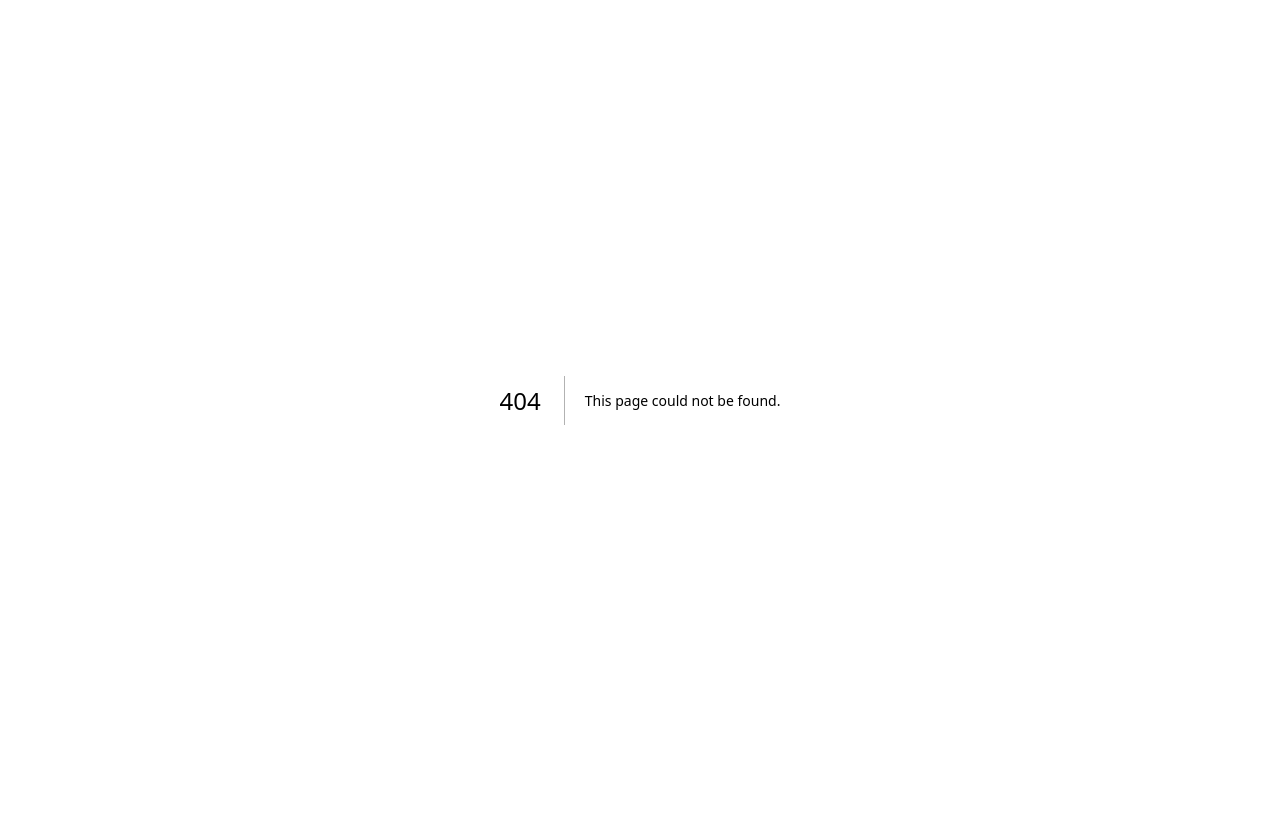
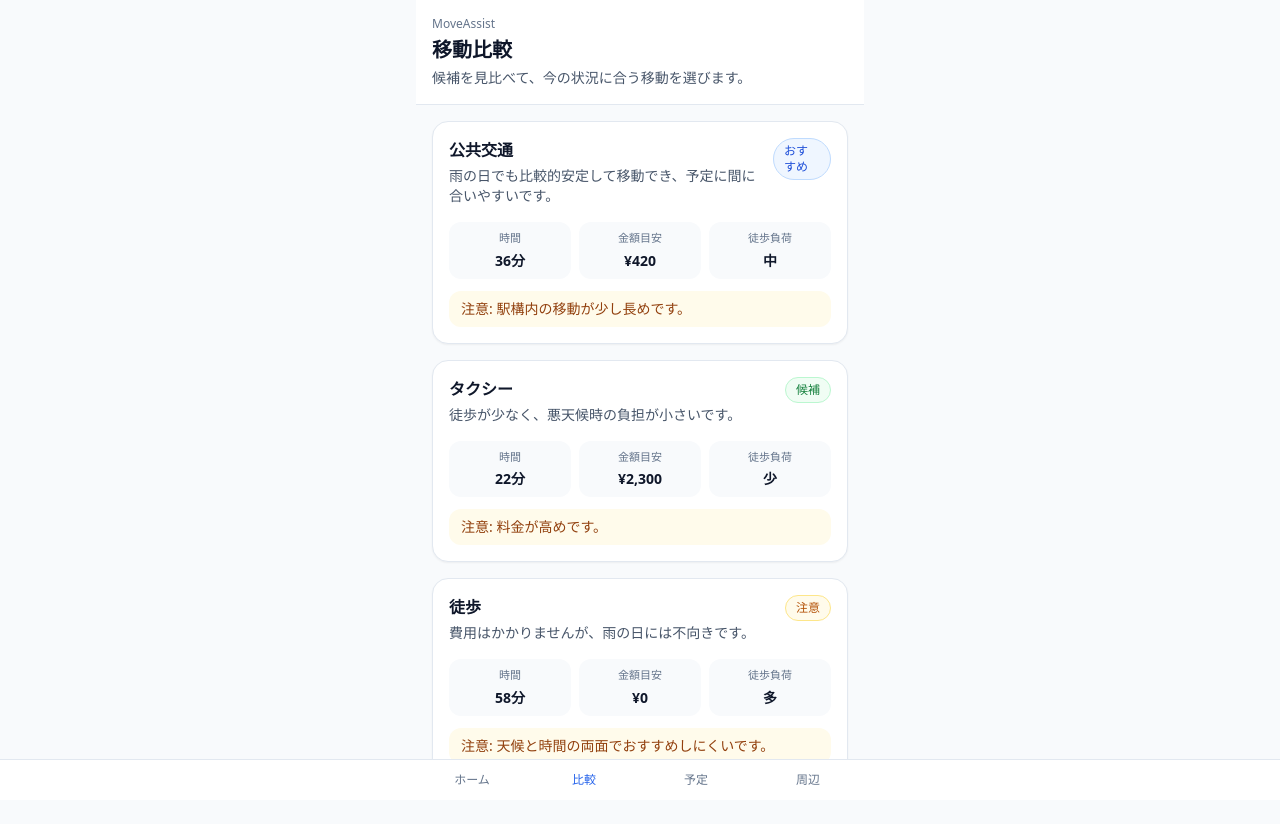
Before and after one commit to takuyayamada1982/seikastu, a Next.js app in the folder move-assist/: page /compare in a window 1280 px wide. Before the commit this address had no page. Shown: the top 824 px of the page. Before the commit the page ends 800 px from the top, so only its background shows below. Built offline with nearby package versions, Linux system fonts and the light colour scheme.

Commit message:
Create page.tsx

```diff
--- /dev/null
+++ b/move-assist/src/app/compare/page.tsx
@@ -0,0 +1,18 @@
+import AppShell from "@/components/ui/AppShell";
+import RouteCard from "@/components/ui/RouteCard";
+import { mockRouteOptions } from "@/lib/data/mock";
+
+export default function ComparePage() {
+  return (
+    <AppShell
+      title="移動比較"
+      description="候補を見比べて、今の状況に合う移動を選びます。"
+    >
+      <div className="space-y-4">
+        {mockRouteOptions.map((route) => (
+          <RouteCard key={route.id} route={route} />
+        ))}
+      </div>
+    </AppShell>
+  );
+}
```
